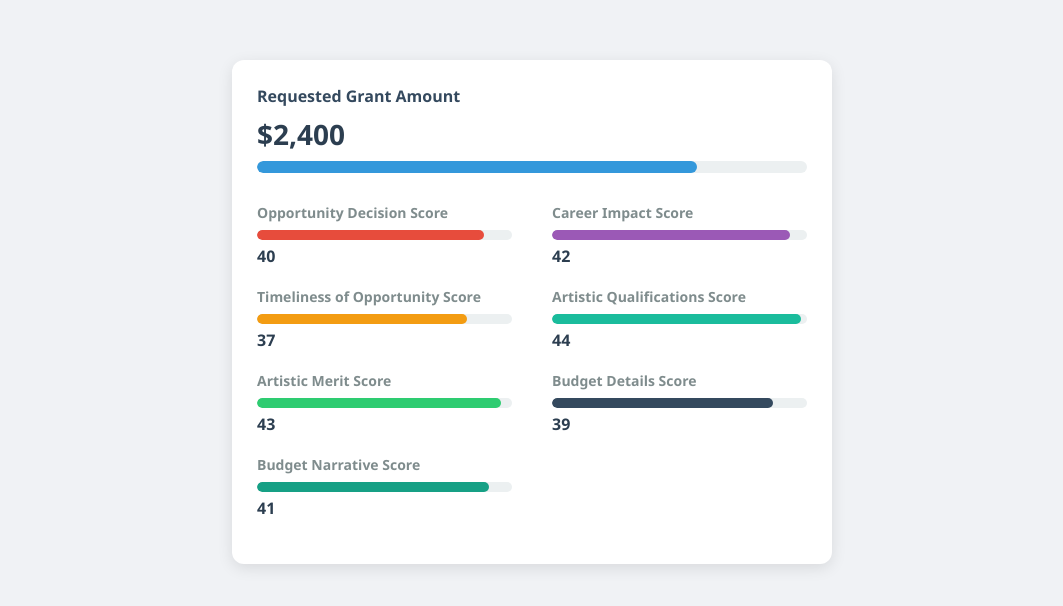
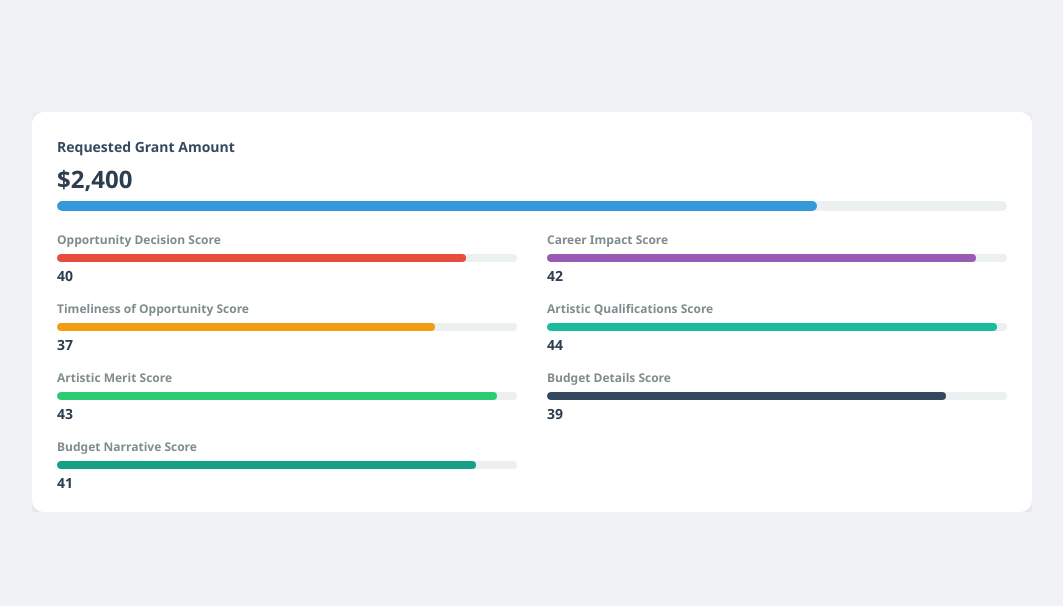
Before and after one commit to johnnylkt/score1, a plain HTML site: page index.html in a window 1280 px wide. Shown: the part 108-714 px from the top of the page, without its empty margins (108-1171 px from the left). Drawn offline with Linux system fonts and the light colour scheme.

Commit message:
Update index.html

```diff
--- a/index.html
+++ b/index.html
@@ -1,4 +1,4 @@
-<html><head><base href="https://servicenow.accounting.app/bonds-dashboard%20keep%20the%20just%20left%20card">
+<html><head><base href="https://servicenow.accounting.app/bonds-dashboard%20the%20width%20of%20the%20card%20container%20should%20be%201000px%20and%20height%20should%20be%20400%20px">
     <meta charset="UTF-8">
     <meta name="viewport" content="width=device-width, initial-scale=1.0">
     <title>Grant Application Dashboard</title>
@@ -14,77 +14,79 @@
             min-height: 100vh;
         }
         .dashboard {
-            max-width: 600px;
-            width: 100%;
+            width: 1000px;
+            height: 400px;
+            overflow: auto;
         }
         .application-card {
             background-color: #ffffff;
             border-radius: 12px;
             box-shadow: 0 4px 15px rgba(0,0,0,0.1);
             padding: 25px;
+            height: calc(100% - 50px); /* Subtracting padding */
         }
         .metric {
-            margin-bottom: 30px;
+            margin-bottom: 20px;
         }
         .metric-title {
-            font-size: 16px;
+            font-size: 14px;
             color: #34495e;
-            margin-bottom: 8px;
+            margin-bottom: 6px;
             font-weight: 600;
         }
         .metric-value {
-            font-size: 28px;
+            font-size: 24px;
             font-weight: bold;
             color: #2c3e50;
         }
         .progress-bar {
-            height: 12px;
+            height: 10px;
             background-color: #ecf0f1;
-            border-radius: 6px;
+            border-radius: 5px;
             overflow: hidden;
-            margin-top: 8px;
+            margin-top: 6px;
         }
         .progress-fill {
             height: 100%;
-            border-radius: 6px;
+            border-radius: 5px;
             transition: width 0.5s ease-in-out;
         }
         .scoring-info {
-            margin-top: 30px;
+            margin-top: 20px;
         }
         .info-columns {
             display: flex;
             justify-content: space-between;
-            gap: 40px;
+            gap: 30px;
         }
         .info-column {
             flex: 1;
         }
         .info-row {
-            margin-bottom: 20px;
+            margin-bottom: 15px;
         }
         .info-label {
-            font-size: 14px;
+            font-size: 12px;
             color: #7f8c8d;
-            margin-bottom: 5px;
+            margin-bottom: 4px;
             font-weight: 600;
         }
         .info-value {
-            font-size: 16px;
+            font-size: 14px;
             font-weight: bold;
             color: #2c3e50;
-            margin-top: 5px;
+            margin-top: 4px;
         }
         .score-bar {
-            height: 10px;
+            height: 8px;
             background-color: #ecf0f1;
-            border-radius: 5px;
+            border-radius: 4px;
             overflow: hidden;
-            margin-top: 8px;
+            margin-top: 6px;
         }
         .score-fill {
             height: 100%;
-            border-radius: 5px;
+            border-radius: 4px;
             transition: width 0.5s ease-in-out;
         }
     </style>
```
